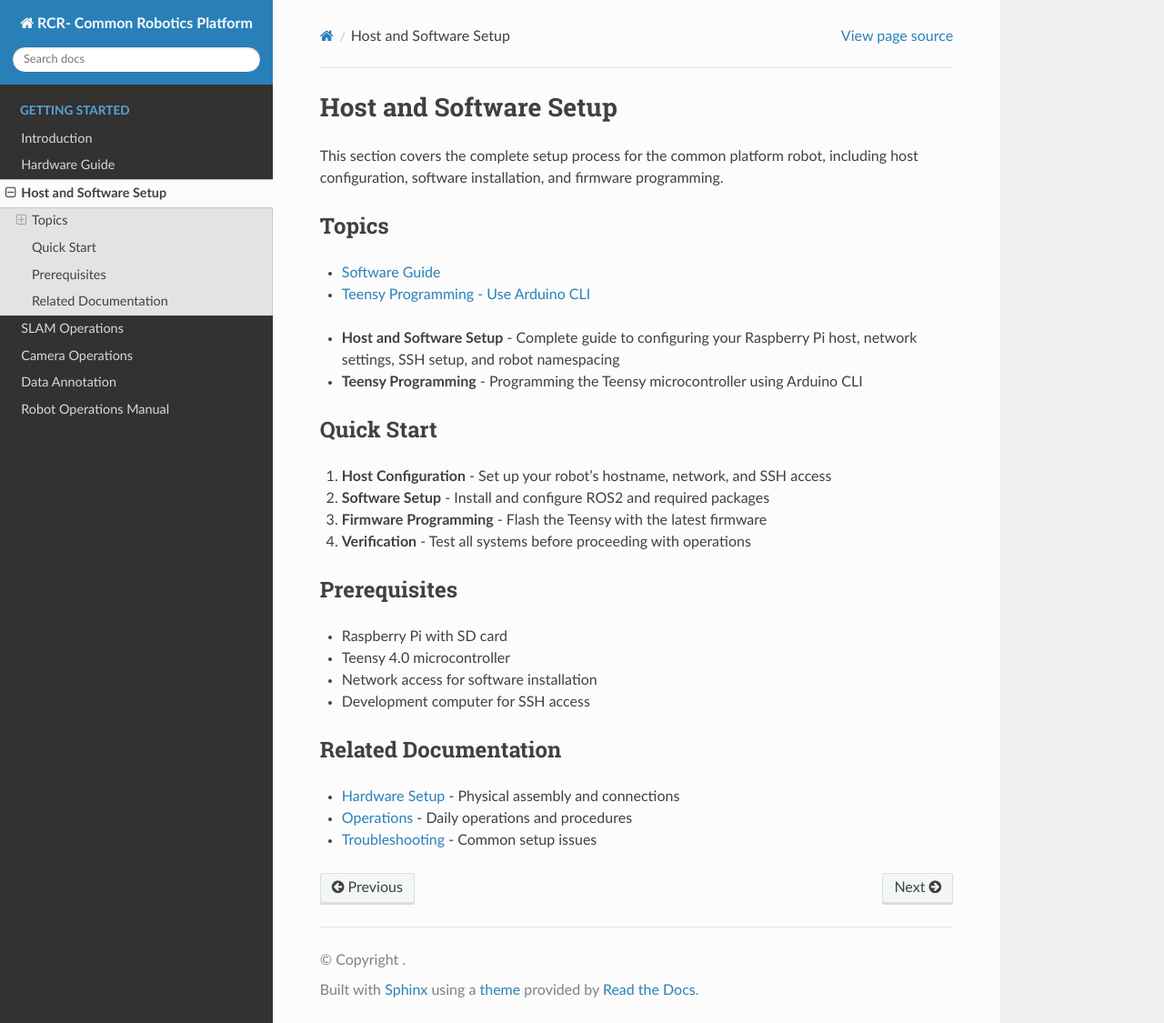
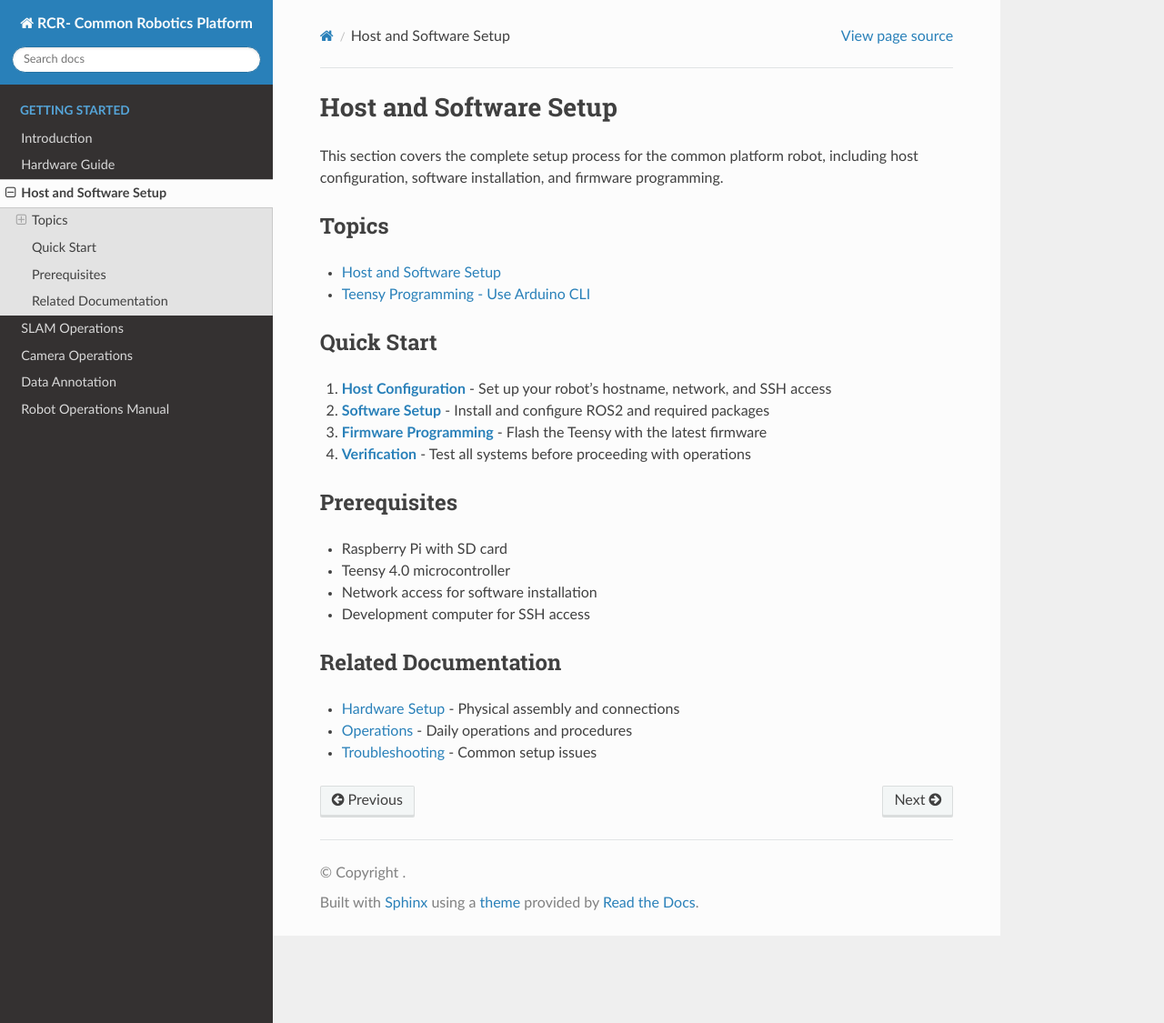
Before and after one commit to RoseCityRobotics/common_platform, a Sphinx documentation site: the page built from docs/source/setup/index.md, in a window 1280 px wide and 1125 px high. Shown: the whole window at 91% size. Built offline with Sphinx 7.4.7 and the Read the Docs theme 3.1.0, drawn with Linux system fonts in a browser that asks for light colours.

Commit message:
fixing host and software setup links

````diff
--- a/docs/source/setup/host_and_software.md
+++ b/docs/source/setup/host_and_software.md
@@ -1,4 +1,4 @@
-# Software Guide
+# Host and Software Setup
 
 ## Arduino CLI Setup
 
--- a/docs/source/setup/index.md
+++ b/docs/source/setup/index.md
@@ -11,15 +11,12 @@ host_and_software
 teensy_programming
 ```
 
-- **Host and Software Setup** - Complete guide to configuring your Raspberry Pi host, network settings, SSH setup, and robot namespacing
-- **Teensy Programming** - Programming the Teensy microcontroller using Arduino CLI
-
 ## Quick Start
 
-1. **Host Configuration** - Set up your robot's hostname, network, and SSH access
-2. **Software Setup** - Install and configure ROS2 and required packages
-3. **Firmware Programming** - Flash the Teensy with the latest firmware
-4. **Verification** - Test all systems before proceeding with operations
+1. **[Host Configuration](host_and_software.md#host-settings)** - Set up your robot's hostname, network, and SSH access
+2. **[Software Setup](host_and_software.md#network-configuration)** - Install and configure ROS2 and required packages
+3. **[Firmware Programming](teensy_programming.md)** - Flash the Teensy with the latest firmware
+4. **[Verification](host_and_software.md#ssh-connection)** - Test all systems before proceeding with operations
 
 ## Prerequisites
 
````
